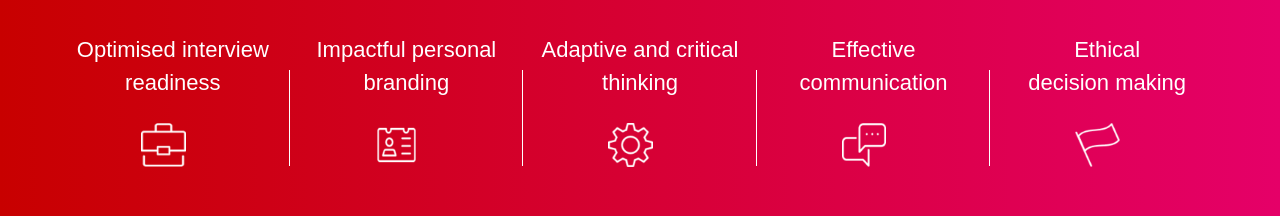
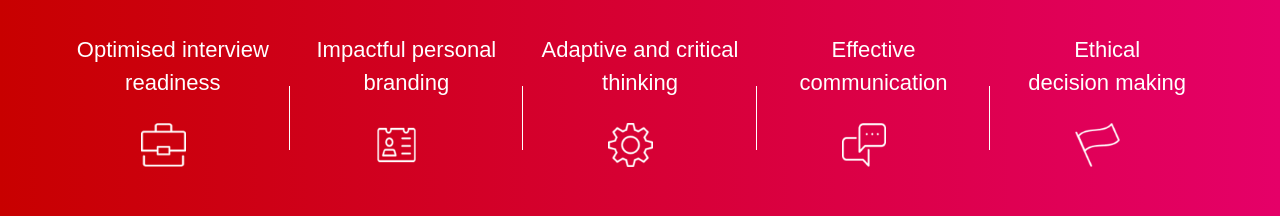
Before and after one commit to meetdeveloper0510/acca-project, a React (Vite) app: page / in a window 1280 px wide. Shown: the part 1868-2084 px from the top of the page. Built offline with nearby package versions, Linux system fonts and the light colour scheme; a web font is replaced by a local one.

Commit message:
Update Index.tsx

```diff
--- a/src/pages/Index.tsx
+++ b/src/pages/Index.tsx
@@ -196,7 +196,7 @@ const Index = () => {
 
             {/* Vertical divider after first column */}
             <div className="relative text-center">
-              <div className="absolute -left-px top-1/2 transform -translate-y-1/2 w-px h-24 bg-white hidden md:block"></div>
+              <div className="absolute -left-px top-1/2 transform -translate-y-1/2 w-px h-16 bg-white hidden md:block"></div>
               <h3 className="mb-6">Impactful personal branding</h3>
               <div className="w-16 h-16 mx-auto mb-4">
                 <img
@@ -209,7 +209,7 @@ const Index = () => {
 
             {/* Vertical divider after second column */}
             <div className="relative text-center">
-              <div className="absolute -left-px top-1/2 transform -translate-y-1/2 w-px h-24 bg-white hidden md:block"></div>
+              <div className="absolute -left-px top-1/2 transform -translate-y-1/2 w-px h-16 bg-white hidden md:block"></div>
               <h3 className="mb-6">Adaptive and critical thinking</h3>
               <div className="w-16 h-16 mx-auto mb-4">
                 <img
@@ -222,7 +222,7 @@ const Index = () => {
 
             {/* Vertical divider after third column */}
             <div className="relative text-center">
-              <div className="absolute -left-px top-1/2 transform -translate-y-1/2 w-px h-24 bg-white hidden md:block"></div>
+              <div className="absolute -left-px top-1/2 transform -translate-y-1/2 w-px h-16 bg-white hidden md:block"></div>
               <h3 className="mb-6">Effective<br></br> communication</h3>
               <div className="w-16 h-16 mx-auto mb-4">
                 <img
@@ -235,7 +235,7 @@ const Index = () => {
 
             {/* Vertical divider after fourth column */}
             <div className="relative text-center readiness">
-              <div className="absolute -left-px top-1/2 transform -translate-y-1/2 w-px h-24 bg-white hidden md:block"></div>
+              <div className="absolute -left-px top-1/2 transform -translate-y-1/2 w-px h-16 bg-white hidden md:block"></div>
               <h3 className="mb-6">Ethical<br></br> decision making</h3>
               <div className="w-16 h-16 mx-auto mb-4">
                 <img
```
